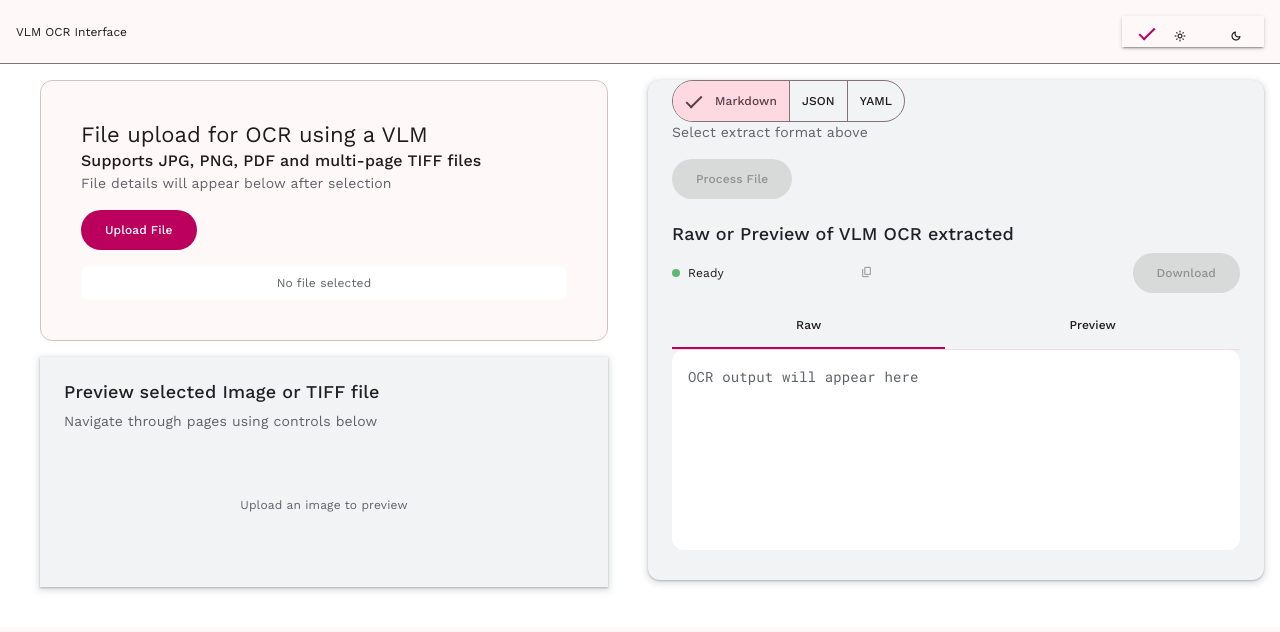
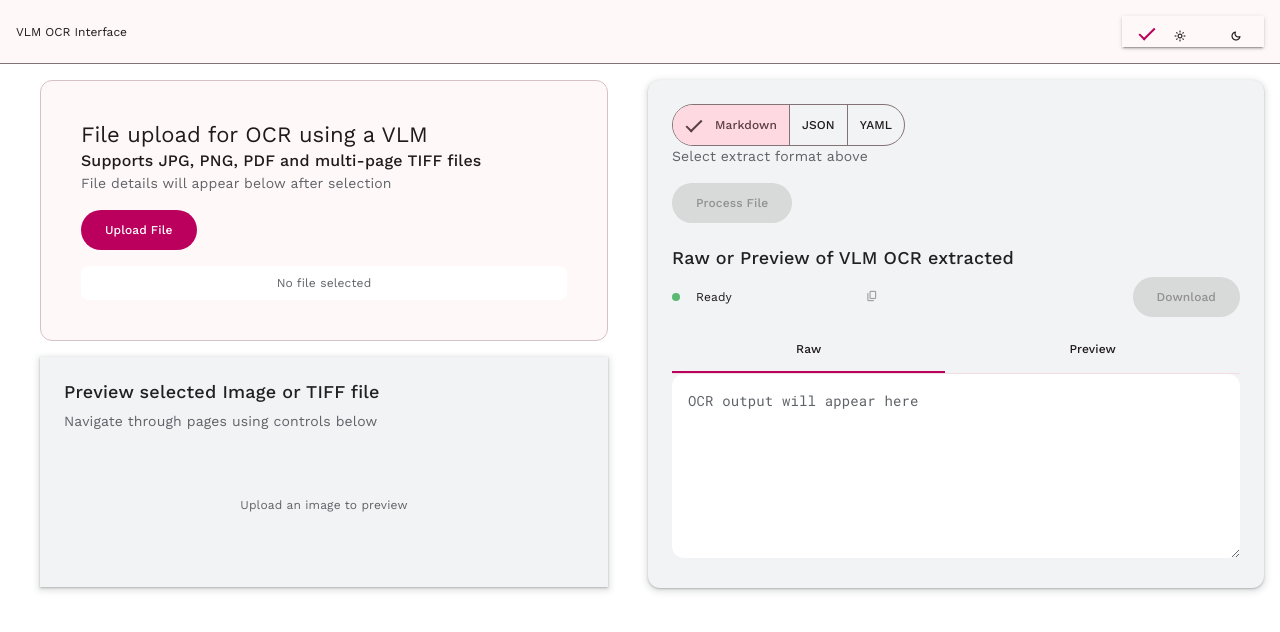
Before and after one commit to vegeta03/vlm-ocr-ng, an Angular app: page / in a window 1280 px wide. Shown: the top 632 px of the page. Built offline with nearby package versions, Linux system fonts and the light colour scheme.

Commit message:
aligent issue fixed

```diff
--- a/angular.json
+++ b/angular.json
@@ -2,7 +2,8 @@
   "$schema": "./node_modules/@angular/cli/lib/config/schema.json",
   "version": 1,
   "cli": {
-    "packageManager": "pnpm"
+    "packageManager": "pnpm",
+    "analytics": false
   },
   "newProjectRoot": "projects",
   "projects": {
--- a/src/app/image-preview/image-preview.scss
+++ b/src/app/image-preview/image-preview.scss
@@ -1,4 +1,7 @@
 /* Ensure the preview fills remaining vertical space inside left-panel */
+@use '../../scss/abstracts/variables' as vars;
+@use '../../scss/abstracts/mixins' as mix;
+
 :host {
   display: block;
 }
@@ -12,19 +15,42 @@
 #imagePreview {
   flex: 1 1 auto;
   min-height: 0; /* allow flex container to shrink properly */
+  display: flex;
+  flex-direction: column;
+  overflow: hidden;
 }
 
 /* Stage for image + bbox overlay */
 .image-stage {
   position: relative;
   width: 100%;
-  height: 100%;
+  /* use flex sizing so the stage fits inside the preview pane */
+  flex: 1 1 auto;
+  display: flex;
+  align-items: center;
+  justify-content: center;
+  min-height: 0;
+  overflow: hidden;
+  /* default maximum height to avoid overflowing the viewport on small screens */
+  max-height: calc(100vh - 260px);
+  & {
+    @include mix.respond-to(md) {
+      /* allow larger preview on wider screens but keep it within viewport */
+      max-height: calc(100vh - 160px);
+    }
+  }
 }
 
 .image-stage img {
   display: block;
   max-width: 100%;
+  max-height: 100%;
+  width: auto;
   height: auto;
+  object-fit: contain;
+  margin: 0 auto;
+  /* ensure large images scale down smoothly */
+  image-rendering: auto;
 }
 
 .bbox-layer {
@@ -36,6 +62,14 @@
   pointer-events: none;
 }
 
+.page-controls {
+  display: flex;
+  align-items: center;
+  justify-content: center;
+  gap: vars.$spacing-md;
+  margin-top: vars.$spacing-sm;
+}
+
 .bbox {
   fill: color-mix(in oklab, var(--mat-sys-primary) 12%, transparent);
   stroke: var(--mat-sys-primary);
--- a/src/app/ocr-output/ocr-output.scss
+++ b/src/app/ocr-output/ocr-output.scss
@@ -1 +1,39 @@
 /* OCR output styling provided by global .right-panel and #ocrOutput rules. */
+
+#ocrOutput {
+	display: flex;
+	flex-direction: column;
+	flex: 1 1 auto;
+	min-height: 0; /* allow children to shrink in flex container */
+}
+
+/* Make tabs fill available space and allow tab panels to scroll */
+.mat-tab-group {
+	display: flex;
+	flex-direction: column;
+	flex: 1 1 auto;
+	min-height: 0;
+}
+
+.mat-tab-body-wrapper, .mat-tab-body {
+	flex: 1 1 auto;
+	min-height: 0;
+}
+
+#ocrOutput textarea.code-text {
+	flex: 2 2 auto;
+	min-height: 11.5rem;
+	height: fit-content; /* prefer flex sizing */
+	overflow: auto;
+	resize: vertical;
+	white-space: pre-wrap;
+}
+
+.preview-pane, .preview-pane pre {
+	max-height: 100%;
+	overflow: auto;
+	white-space: pre-wrap;
+	word-break: break-word;
+}
+
+.status-indicator { display: flex; align-items: center; gap: 8px; }
--- a/src/scss/layout/_container.scss
+++ b/src/scss/layout/_container.scss
@@ -15,6 +15,7 @@ main {
   width: 100%;
   height: 100%;
   margin: 0 !important;
+  margin-bottom: 5%; /* add 5% bottom margin under the container */
   border-radius: 0;
   box-shadow: none;
   display: flex;
@@ -23,9 +24,15 @@ main {
   padding: vars.$spacing-md;
   gap: vars.$spacing-md;
 
-  @include mix.respond-to(md) {
-    flex-direction: row;
-    justify-content: space-between;
+  & {
+    @include mix.respond-to(md) {
+      /* Use CSS grid on medium+ screens for a stable two-column layout
+         Left panel fills remaining space, right panel gets a fixed column width */
+    display: grid;
+    grid-template-columns: repeat(2, 1fr);
+      grid-column-gap: vars.$spacing-md;
+      align-items: start; /* grid items stretch by default; start avoids unexpected baseline alignment */
+    }
   }
 
   @include mix.respond-below(md) {
--- a/src/scss/layout/_header.scss
+++ b/src/scss/layout/_header.scss
@@ -22,6 +22,8 @@
     .color-options { display: flex; gap: vars.$spacing-md; }
   }
 
-  @include mix.respond-to(md) { padding: vars.$spacing-md; }
-  @include mix.respond-below(md) { padding: vars.$spacing-sm; }
+  & {
+    @include mix.respond-to(md) { padding: vars.$spacing-md; }
+    @include mix.respond-below(md) { padding: vars.$spacing-sm; }
+  }
 }
--- a/src/scss/layout/_panels.scss
+++ b/src/scss/layout/_panels.scss
@@ -5,23 +5,55 @@
 
 // Panel adjustments for full-screen
 .left-panel, .right-panel {
-  height: 100%;
+  height: 100%; /* fill the app-container height */
+  max-height: 100%;
+  min-height: 0; /* allow flex children to shrink and avoid overflow when content grows */
   overflow-y: auto;
   padding: vars.$spacing-lg;
-  padding-top: 0!important;
+  border-radius: vars.$border-radius-lg;
   @include mix.flex-column;
 
-  @include mix.respond-to(md) {
-    width: calc(50% - (vars.$spacing-md / 2));
-    margin: 0;
+  /* Default: stacked panels (mobile-first) */
+  flex: 1 1 100%;
+  width: 100%;
+  margin: 0;
+
+  /* Desktop/tablet: two-column layout. Specific ratios applied below */
+  & {
+    @include mix.respond-to(md) {
+      width: auto;
+      margin: 0;
+    }
   }
 }
 
+/* Normalize top spacing for the immediate children so panels align */
+.left-panel > *:first-child,
+.right-panel > *:first-child {
+  margin-top: 0 !important;
+  padding-top: 0 !important;
+}
+
+/* (panel ratios are defined per-panel below: left: 60/65, right: 40/35) */
+
 .left-panel {
+  padding-top: 0 !important;
+  & {
+    @include mix.respond-to(md) {
+      grid-column: 1 / 2;
+      align-self: start;
+    }
+  }
   .preview-section {
-    flex: 1;
+    flex: 1 1 auto;
     @include mix.flex-column;
+    min-height: 0; /* allow preview to shrink inside the panel */
+    overflow: auto; /* scroll if content exceeds available space */
   }
+
+  /* Ensure top card doesn't stretch and preview takes remaining space */
+  > .file-upload-section { flex: 0 0 auto; }
+  > .preview-section { flex: 1 1 auto; }
 
   .preview-section, .file-upload-section {
     min-height: 230px;
@@ -48,14 +80,30 @@
 
   // Adjust for bottom padding
   .preview-section:last-child { margin-bottom: 0; }
+
+  /* Width on md+ is controlled by grid in _container.scss */
 }
 
 .right-panel {
+  height: fit-content;
   @include mix.flex-column;
+  & {
+    @include mix.respond-to(md) {
+      grid-column: 2 / 3;
+      align-self: start;
+    }
+  }
 
+  /* Right panel sits below on small screens and to the right on md+ */
   @include mix.respond-below(md) {
     margin-top: vars.$spacing-md;
   }
+
+  /* Ensure the top controls don't expand and the OCR output fills remaining height */
+  > *:first-child { flex: 0 0 auto; }
+  #ocrOutput { flex: 1 1 auto; min-height: 0; }
+
+  /* Width on md+ is controlled by grid in _container.scss */
 }
 
 #ocrOutput {
--- a/src/scss/pages/_home.scss
+++ b/src/scss/pages/_home.scss
@@ -95,13 +95,13 @@
 
     textarea {
       width: 100%;
-      height: 12rem;
+      min-height: 8rem;
       padding: vars.$spacing-md;
       background-color: var(--md-surface);
       border-radius: vars.$border-radius-lg;
       color: var(--md-on-surface);
       outline: none;
-      resize: none;
+      resize: vertical;
       font-family: vars.$font-family-code;
 
       &:focus { box-shadow: 0 0 0 2px var(--md-primary); @include mix.transition(box-shadow); }
--- a/src/styles.scss
+++ b/src/styles.scss
@@ -69,3 +69,17 @@ body.theme-dark { color-scheme: dark; }
 
 html, body { height: 100%; }
 body { margin: 0; font-family: Roboto, "Helvetica Neue", sans-serif; }
+
+/* Ensure application root stretches to full viewport so flex layout works as expected */
+app-root, #app-root, :root { height: 100%; }
+
+/* Layout the app as a column so header takes its natural height and main fills the rest */
+app-root {
+  display: flex;
+  flex-direction: column;
+  min-height: 100vh;
+}
+
+/* Header should size to content; main should grow to fill available space */
+app-root > app-header { flex: 0 0 auto; }
+main { flex: 1 1 auto; }
```
Also changed, not shown: 1 other file (tests, documents, lock files or other folders).
